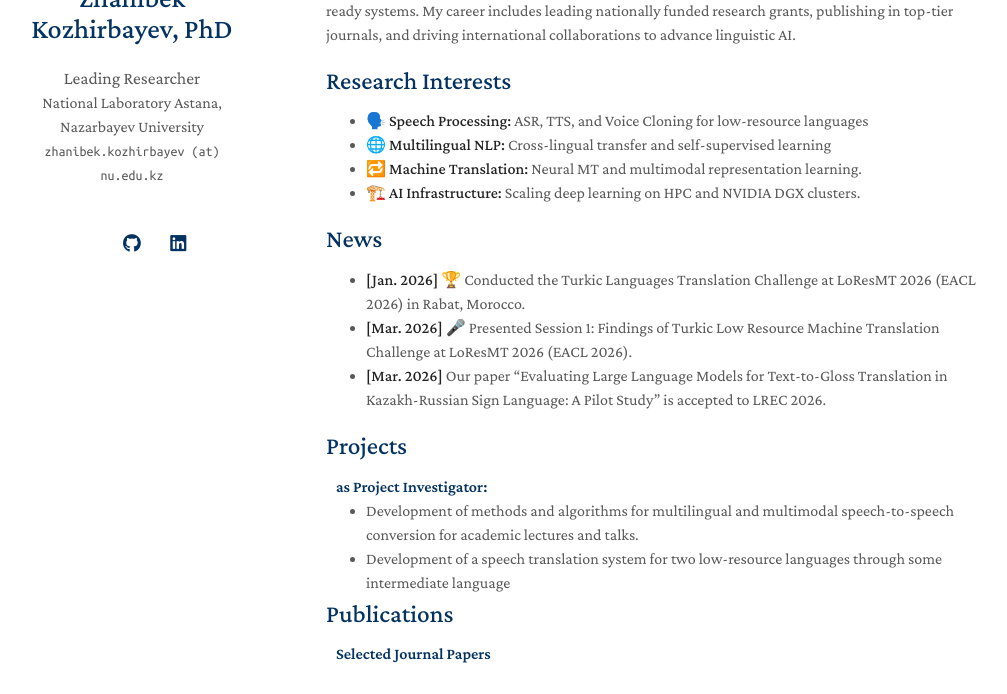
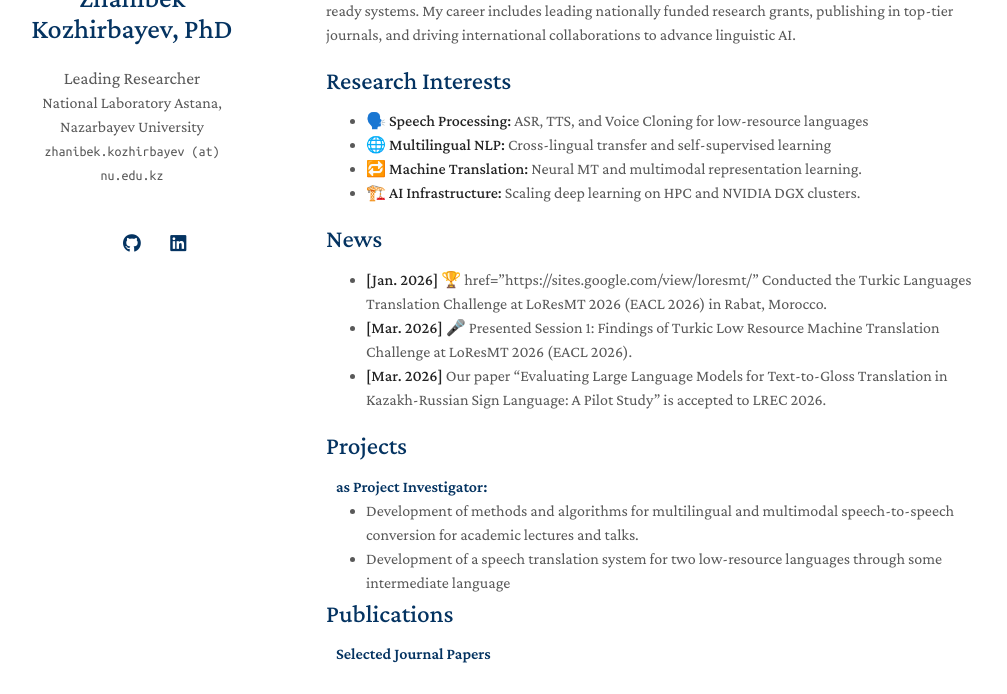
Before and after one commit to zhanibekkm/zhanibekkm.github.io, a Jekyll site: the page built from index.md, in a window 1280 px wide and 900 px high, cut to the strip 206-900 px from the top of the window. Shown: the whole strip, without its empty margins (144-1151 px from the left). Built offline with Jekyll 4.4.1, drawn with Linux system fonts in a browser that asks for light colours; a style sheet for code colours, icons or effects is not loaded; our own code applies the rules of GitHub Pages for plain Markdown files.

Commit message:
Update index.md

```diff
--- a/index.md
+++ b/index.md
@@ -15,10 +15,9 @@ I am a Postdoctoral-level researcher specializing in Speech Processing and NLP f
 
 ## News
 
-- **[Jan. 2026]** 🏆 Conducted the Turkic Languages Translation Challenge at LoResMT 2026 (EACL 2026) in Rabat, Morocco.
+- **[Jan. 2026]** 🏆 href="https://sites.google.com/view/loresmt/" Conducted the Turkic Languages Translation Challenge at LoResMT 2026 (EACL 2026) in Rabat, Morocco.
 - **[Mar. 2026]** 🎤 Presented Session 1: Findings of Turkic Low Resource Machine Translation Challenge at LoResMT 2026 (EACL 2026).
-- **[Mar. 2026]** Our paper "Evaluating Large Language Models for Text-to-Gloss Translation in
-Kazakh-Russian Sign Language: A Pilot Study" is accepted to LREC 2026.
+- **[Mar. 2026]** Our paper "Evaluating Large Language Models for Text-to-Gloss Translation in Kazakh-Russian Sign Language: A Pilot Study" is accepted to LREC 2026.
 
 {% include_relative _includes/projects.md %}
 
```
